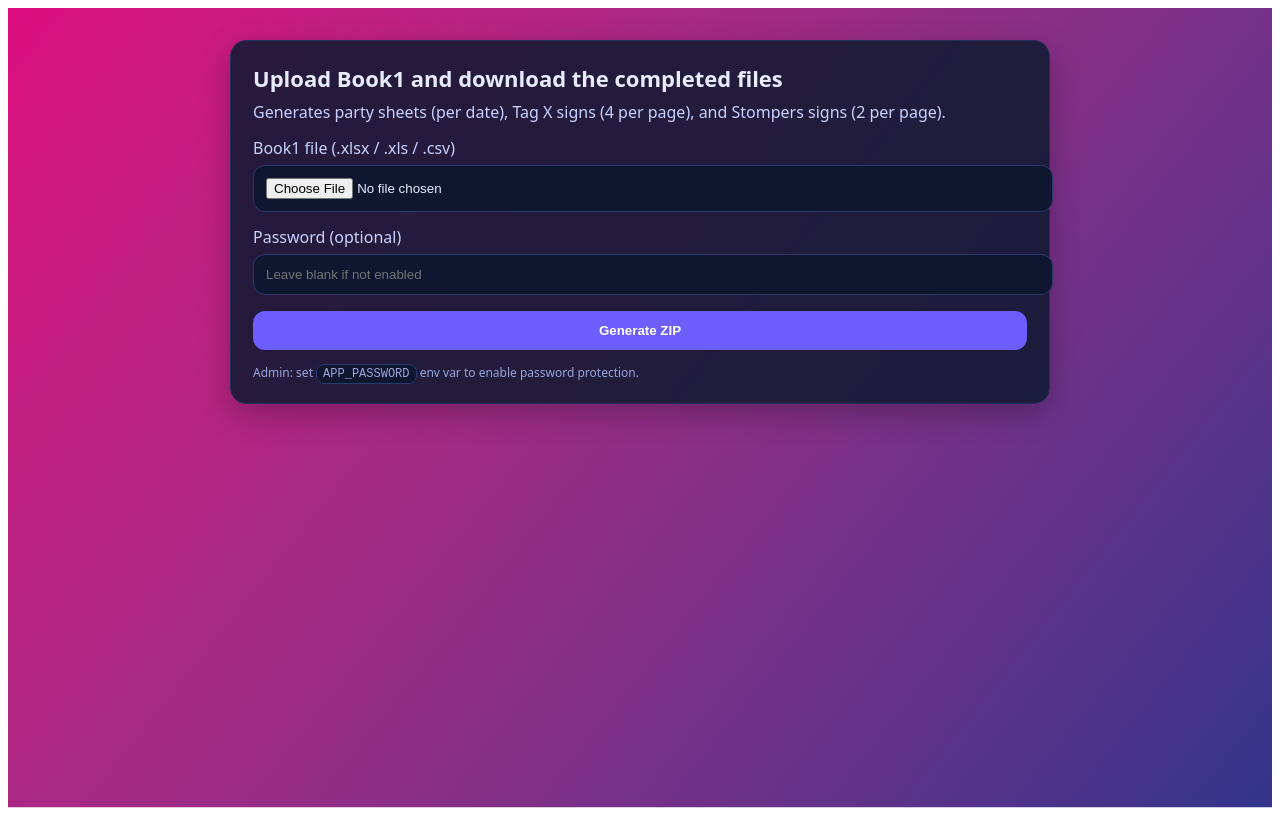
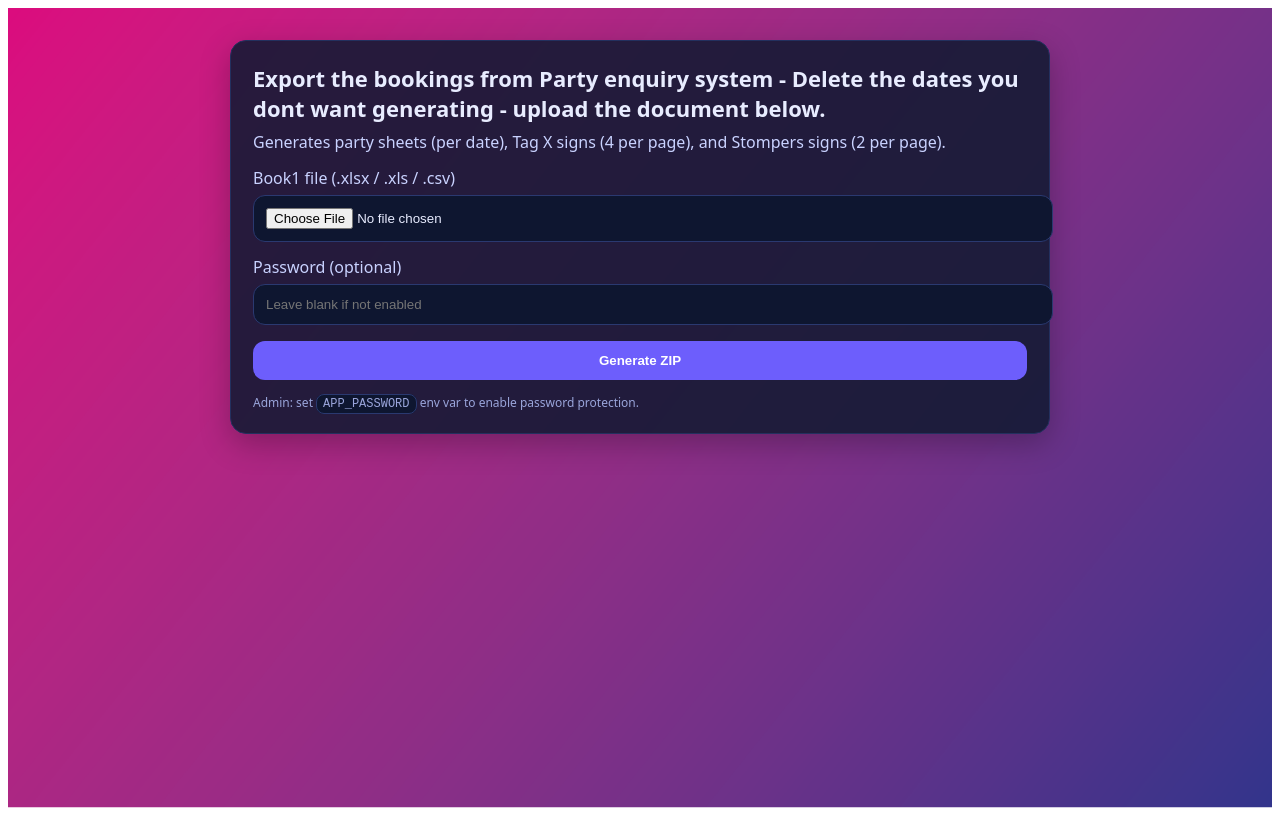
Before and after one commit to Liamdlking/AttractionsParty, a Next.js app: page / in a window 1280 px wide. Built offline with nearby package versions, Linux system fonts and the light colour scheme.

Commit message:
Update header text for booking export instructions

```diff
--- a/pages/index.js
+++ b/pages/index.js
@@ -62,7 +62,7 @@ export default function Home() {
           }}
         >
           <h1 style={{ fontSize: 22, margin: "0 0 8px" }}>
-            Upload Book1 and download the completed files
+            Export the bookings from Party enquiry system - Delete the dates you dont want generating - upload the document below.
           </h1>
           <p style={{ margin: "0 0 14px", color: "#c9d2ff", lineHeight: 1.4 }}>
             Generates party sheets (per date), Tag X signs (4 per page), and
```
